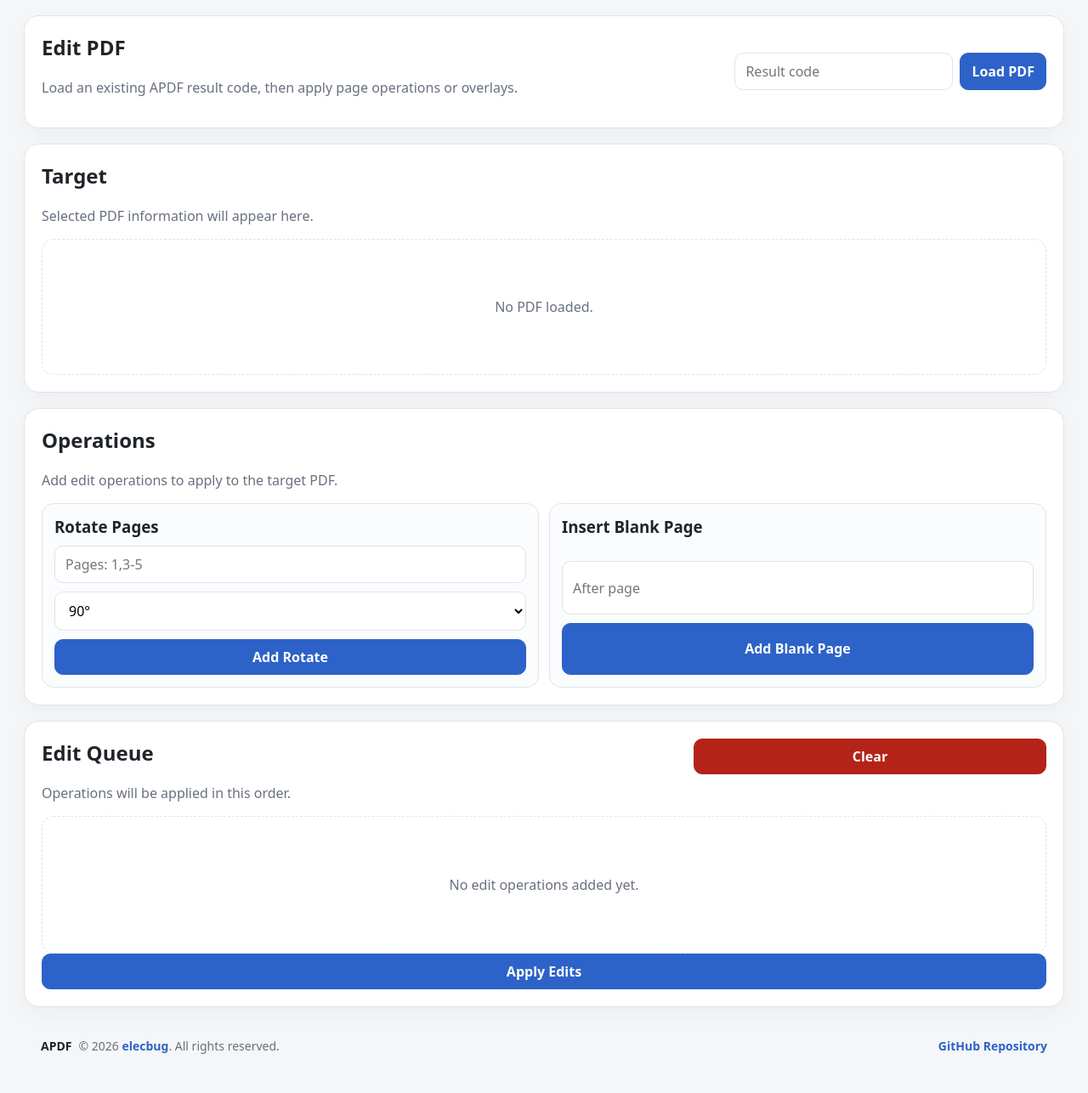
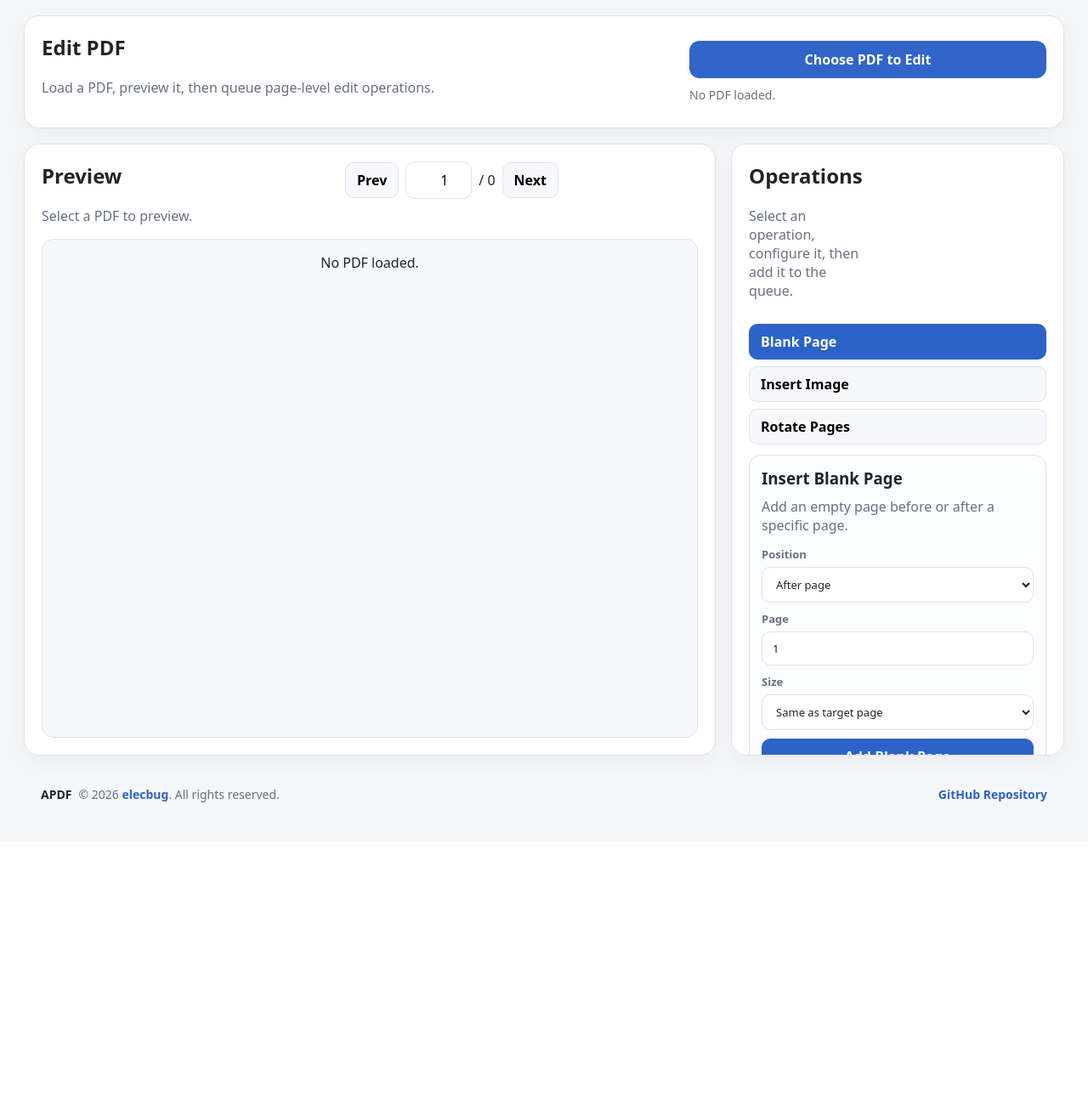
Before and after one commit to elecbug/apdf, a FastAPI app: page /edit in a window 1280 px wide. Shown: the part 182-1468 px from the top of the page at 85% size. After the commit the page ends 1126 px from the top, so only its background shows below. Run offline with FastAPI, Linux system fonts and the light colour scheme.

Commit message:
feat: implement PDF editing features with upload, preview, and operation queue

```diff
--- a/app/static/edit.js
+++ b/app/static/edit.js
@@ -1,53 +1,329 @@
-const editCodeInput = document.getElementById('editCodeInput');
-const loadEditTarget = document.getElementById('loadEditTarget');
-const editTargetInfo = document.getElementById('editTargetInfo');
+import * as pdfjsLib from '/static/pdfjs/pdf.mjs';
+
+pdfjsLib.GlobalWorkerOptions.workerSrc = '/static/pdfjs/pdf.worker.mjs';
+
+const editPdfFile = document.getElementById('editPdfFile');
+const editStatusLine = document.getElementById('editStatusLine');
+
+const previewInfo = document.getElementById('previewInfo');
+const pdfPreviewBox = document.getElementById('pdfPreviewBox');
+const pdfCanvas = document.getElementById('pdfCanvas');
+const prevPageButton = document.getElementById('prevPageButton');
+const nextPageButton = document.getElementById('nextPageButton');
+const previewPageInput = document.getElementById('previewPageInput');
+const previewPageCount = document.getElementById('previewPageCount');
+
+const editToolButtons = document.querySelectorAll('.edit-tool-button');
+const toolPanels = document.querySelectorAll('.tool-panel');
+
+const addBlankPageOp = document.getElementById('addBlankPageOp');
+const addImagePageOp = document.getElementById('addImagePageOp');
+const addRotateOp = document.getElementById('addRotateOp');
+
 const editOpList = document.getElementById('editOpList');
 const clearEditOps = document.getElementById('clearEditOps');
 const applyEditOps = document.getElementById('applyEditOps');
 
-let editTarget = null;
+let targetPdfFile = null;
+let targetPdfDocument = null;
+let currentPageNumber = 1;
 let editOps = [];
+let insertedImages = [];
+
+function setEditStatus(message) {
+  editStatusLine.textContent = message;
+}
+
+function setActiveTool(toolName) {
+  editToolButtons.forEach((button) => {
+    button.classList.toggle('active', button.dataset.tool === toolName);
+  });
+
+  toolPanels.forEach((panel) => {
+    panel.classList.remove('active');
+  });
+
+  const panel = document.getElementById(`toolPanel${capitalize(toolName)}`);
+  if (panel) {
+    panel.classList.add('active');
+  }
+}
+
+function capitalize(text) {
+  return text.charAt(0).toUpperCase() + text.slice(1);
+}
+
+async function loadPdfFromFile(file) {
+  const data = await file.arrayBuffer();
+
+  targetPdfDocument = await pdfjsLib.getDocument({
+    data
+  }).promise;
+
+  targetPdfFile = file;
+  currentPageNumber = 1;
+
+  previewPageInput.value = '1';
+  previewPageInput.max = String(targetPdfDocument.numPages);
+  previewPageCount.textContent = `/ ${targetPdfDocument.numPages}`;
+
+  previewInfo.textContent = `${file.name} · ${targetPdfDocument.numPages} pages`;
+  setEditStatus(`Loaded: ${file.name}`);
+
+  await renderCurrentPage();
+}
+
+async function renderCurrentPage() {
+  if (!targetPdfDocument) {
+    return;
+  }
+
+  const page = await targetPdfDocument.getPage(currentPageNumber);
+  const viewport = page.getViewport({ scale: 1.4 });
+
+  const context = pdfCanvas.getContext('2d');
+  pdfCanvas.width = Math.floor(viewport.width);
+  pdfCanvas.height = Math.floor(viewport.height);
+
+  pdfCanvas.style.display = 'block';
+
+  const emptyBox = pdfPreviewBox.querySelector('.empty-box');
+  if (emptyBox) {
+    emptyBox.style.display = 'none';
+  }
+
+  await page.render({
+    canvasContext: context,
+    viewport
+  }).promise;
+
+  previewPageInput.value = String(currentPageNumber);
+}
+
+function clampPageNumber(pageNumber) {
+  if (!targetPdfDocument) {
+    return 1;
+  }
+
+  return Math.min(Math.max(pageNumber, 1), targetPdfDocument.numPages);
+}
 
 function renderEditOps() {
   editOpList.innerHTML = '';
 
-  if (editOps.length === 0) {
-    return;
-  }
-
   editOps.forEach((op, index) => {
     const li = document.createElement('li');
+
     li.innerHTML = `
       <span>
         <strong>${index + 1}.</strong>
         <code>${op.type}</code>
-        ${JSON.stringify(op)}
+        ${formatOperation(op)}
       </span>
-      <button type="button" data-index="${index}" class="warning">Remove</button>
+      <button type="button" class="warning" data-index="${index}">Remove</button>
     `;
+
     editOpList.appendChild(li);
   });
 }
 
-loadEditTarget.addEventListener('click', () => {
-  const code = editCodeInput.value.trim().toUpperCase();
+function formatOperation(op) {
+  if (op.type === 'insert_blank') {
+    if (op.position === 'end') {
+      return 'at end';
+    }
 
-  if (!code) {
-    alert('Enter a result code.');
+    return `${op.position} page ${op.page}`;
+  }
+
+  if (op.type === 'insert_image_page') {
+    if (op.position === 'end') {
+      return `${op.image_name} at end`;
+    }
+
+    return `${op.image_name} ${op.position} page ${op.page}`;
+  }
+
+  if (op.type === 'rotate') {
+    return `pages ${op.pages}, ${op.angle}°`;
+  }
+
+  return JSON.stringify(op);
+}
+
+function requireTargetPdf() {
+  if (!targetPdfFile || !targetPdfDocument) {
+    alert('Choose a PDF first.');
+    return false;
+  }
+
+  return true;
+}
+
+function parsePageInput(inputElement) {
+  const value = Number.parseInt(inputElement.value, 10);
+
+  if (!Number.isFinite(value) || value < 1) {
+    return null;
+  }
+
+  if (targetPdfDocument && value > targetPdfDocument.numPages) {
+    return targetPdfDocument.numPages;
+  }
+
+  return value;
+}
+
+editPdfFile.addEventListener('change', async () => {
+  const file = editPdfFile.files[0];
+
+  if (!file) {
     return;
   }
 
-  editTarget = { code };
+  if (file.type !== 'application/pdf') {
+    alert('Select a PDF file.');
+    editPdfFile.value = '';
+    return;
+  }
 
-  editTargetInfo.textContent = `Loaded target code: ${code}`;
+  try {
+    setEditStatus('Loading PDF...');
+    await loadPdfFromFile(file);
+  } catch (error) {
+    console.error(error);
+    alert('Failed to load PDF.');
+    setEditStatus('Failed to load PDF.');
+  }
 });
 
-document.getElementById('addRotateOp').addEventListener('click', () => {
+prevPageButton.addEventListener('click', async () => {
+  if (!targetPdfDocument) {
+    return;
+  }
+
+  currentPageNumber = clampPageNumber(currentPageNumber - 1);
+  await renderCurrentPage();
+});
+
+nextPageButton.addEventListener('click', async () => {
+  if (!targetPdfDocument) {
+    return;
+  }
+
+  currentPageNumber = clampPageNumber(currentPageNumber + 1);
+  await renderCurrentPage();
+});
+
+previewPageInput.addEventListener('change', async () => {
+  if (!targetPdfDocument) {
+    return;
+  }
+
+  const requestedPage = Number.parseInt(previewPageInput.value, 10);
+  currentPageNumber = clampPageNumber(requestedPage);
+  await renderCurrentPage();
+});
+
+editToolButtons.forEach((button) => {
+  button.addEventListener('click', () => {
+    setActiveTool(button.dataset.tool);
+  });
+});
+
+addBlankPageOp.addEventListener('click', () => {
+  if (!requireTargetPdf()) {
+    return;
+  }
+
+  const position = document.getElementById('blankPosition').value;
+  const pageInput = document.getElementById('blankPageNumber');
+  const size = document.getElementById('blankPageSize').value;
+
+  const op = {
+    type: 'insert_blank',
+    position,
+    size
+  };
+
+  if (position !== 'end') {
+    const page = parsePageInput(pageInput);
+
+    if (page === null) {
+      alert('Enter a valid page number.');
+      return;
+    }
+
+    op.page = page;
+  }
+
+  editOps.push(op);
+  renderEditOps();
+});
+
+addImagePageOp.addEventListener('click', () => {
+  if (!requireTargetPdf()) {
+    return;
+  }
+
+  const imageInput = document.getElementById('insertImageFile');
+  const imageFile = imageInput.files[0];
+
+  if (!imageFile) {
+    alert('Choose an image file.');
+    return;
+  }
+
+  const allowedTypes = new Set(['image/png', 'image/jpeg', 'image/webp']);
+
+  if (!allowedTypes.has(imageFile.type)) {
+    alert('Choose a PNG, JPEG, or WebP image.');
+    return;
+  }
+
+  const position = document.getElementById('imagePosition').value;
+  const pageInput = document.getElementById('imagePageNumber');
+  const fit = document.getElementById('imageFitMode').value;
+
+  const imageId = `image_${Date.now()}_${insertedImages.length}`;
+  insertedImages.push({
+    id: imageId,
+    file: imageFile
+  });
+
+  const op = {
+    type: 'insert_image_page',
+    image_id: imageId,
+    image_name: imageFile.name,
+    position,
+    fit
+  };
+
+  if (position !== 'end') {
+    const page = parsePageInput(pageInput);
+
+    if (page === null) {
+      alert('Enter a valid page number.');
+      return;
+    }
+
+    op.page = page;
+  }
+
+  editOps.push(op);
+  renderEditOps();
+});
+
+addRotateOp.addEventListener('click', () => {
+  if (!requireTargetPdf()) {
+    return;
+  }
+
   const pages = document.getElementById('rotatePages').value.trim();
   const angle = Number.parseInt(document.getElementById('rotateAngle').value, 10);
 
   if (!pages) {
-    alert('Enter pages.');
+    alert('Enter pages to rotate.');
     return;
   }
 
@@ -60,25 +336,12 @@ document.getElementById('addRotateOp').addEventListener('click', () => {
   renderEditOps();
 });
 
-document.getElementById('addBlankPageOp').addEventListener('click', () => {
-  const afterPage = Number.parseInt(document.getElementById('blankAfterPage').value, 10);
+editOpList.addEventListener('click', (event) => {
+  const button = event.target.closest('button[data-index]');
 
-  if (!Number.isFinite(afterPage) || afterPage < 0) {
-    alert('Enter a valid page number.');
+  if (!button) {
     return;
   }
-
-  editOps.push({
-    type: 'insert_blank',
-    after_page: afterPage
-  });
-
-  renderEditOps();
-});
-
-editOpList.addEventListener('click', (event) => {
-  const button = event.target.closest('button[data-index]');
-  if (!button) return;
 
   const index = Number.parseInt(button.dataset.index, 10);
   editOps.splice(index, 1);
@@ -87,12 +350,12 @@ editOpList.addEventListener('click', (event) => {
 
 clearEditOps.addEventListener('click', () => {
   editOps = [];
+  insertedImages = [];
   renderEditOps();
 });
 
-applyEditOps.addEventListener('click', () => {
-  if (!editTarget) {
-    alert('Load a target PDF first.');
+applyEditOps.addEventListener('click', async () => {
+  if (!requireTargetPdf()) {
     return;
   }
 
@@ -101,5 +364,28 @@ applyEditOps.addEventListener('click', () => {
     return;
   }
 
+  const formData = new FormData();
+  formData.append('pdf', targetPdfFile);
+  formData.append('operations', JSON.stringify(editOps));
+
+  insertedImages.forEach((item) => {
+    formData.append(item.id, item.file);
+  });
+
+  // Backend endpoint will be implemented later.
+  // Expected endpoint:
+  // POST /edit/apply
+  //
+  // const response = await fetch('/edit/apply', {
+  //   method: 'POST',
+  //   body: formData
+  // });
+  //
+  // const result = await response.json();
+  // window.location.href = result.job_url;
+
   alert('Edit backend is not implemented yet.');
 });
+
+setActiveTool('blank');
+renderEditOps();
--- a/app/static/style.css
+++ b/app/static/style.css
@@ -485,39 +485,95 @@ input.primary:hover {
   margin-bottom: 18px;
 }
 
-.edit-target {
-  display: flex;
-  gap: 8px;
+.edit-upload-box {
+  width: min(420px, 100%);
 }
 
-.edit-layout {
+.edit-workspace {
+  display: grid;
+  grid-template-columns: minmax(0, 1.35fr) minmax(360px, 0.65fr);
+  gap: 18px;
+  align-items: stretch;
+}
+
+.edit-preview-pane {
+  height: 720px;
   display: flex;
   flex-direction: column;
-  gap: 18px;
+  overflow: hidden;
 }
 
-.edit-pane {
-  min-height: 260px;
+.edit-control-pane {
+  height: 720px;
+  display: flex;
+  flex-direction: column;
+  overflow-y: auto;
+  overflow-x: hidden;
 }
 
-.empty-box {
+.preview-controls {
   display: flex;
   align-items: center;
-  justify-content: center;
-  min-height: 160px;
-  border: 1px dashed var(--line);
-  border-radius: var(--radius-lg);
-  color: var(--muted);
+  gap: 8px;
+  flex-wrap: wrap;
 }
 
-.edit-tools {
-  display: grid;
-  grid-template-columns: repeat(auto-fit, minmax(260px, 1fr));
+.preview-controls input {
+  width: 78px;
+  text-align: right;
+}
+
+.pdf-preview-box {
+  flex: 1 1 0;
+  min-height: 0;
+  overflow: auto;
+  display: flex;
+  justify-content: center;
+  align-items: flex-start;
+  padding: 16px;
+  border: 1px solid var(--line);
+  border-radius: var(--radius-lg);
+  background: var(--secondary-bg);
+}
+
+.pdf-canvas {
+  display: none;
+  max-width: 100%;
+  height: auto;
+  background: var(--white);
+  box-shadow: var(--shadow-card);
+}
+
+.edit-control-pane {
   gap: 12px;
 }
 
-.edit-tool-card {
+.edit-tool-tabs {
   display: grid;
+  grid-template-columns: 1fr;
+  gap: 8px;
+  flex-shrink: 0;
+}
+
+.edit-tool-button {
+  width: 100%;
+  min-height: 40px;
+  text-align: left;
+  background: var(--secondary-bg);
+}
+
+.edit-tool-button.active {
+  background: var(--accent);
+  color: var(--white);
+  border-color: var(--accent);
+}
+
+.edit-tool-panel {
+  flex-shrink: 0;
+}
+
+.tool-panel {
+  display: none;
   gap: 10px;
   padding: 14px;
   border: 1px solid var(--line);
@@ -525,17 +581,57 @@ input.primary:hover {
   background: var(--panel-soft);
 }
 
-.edit-tool-card h3 {
+.tool-panel.active {
+  display: grid;
+}
+
+.tool-panel h3 {
   margin: 0;
+}
+
+.tool-panel p {
+  margin-bottom: 4px;
+}
+
+.tool-panel label {
+  display: grid;
+  gap: 6px;
+  color: var(--muted);
+  font-size: 13px;
+  font-weight: 700;
+}
+
+.tool-panel label input,
+.tool-panel label select {
+  color: var(--text);
+  font-weight: 400;
+}
+
+.edit-queue-head {
+  display: flex;
+  justify-content: space-between;
+  align-items: flex-start;
+  gap: 12px;
+  margin-top: 4px;
+  flex-shrink: 0;
+}
+
+.edit-queue-head h2 {
+  margin-bottom: 4px;
 }
 
 .edit-op-list {
   list-style: none;
-  padding: 0;
+  padding: 0 4px 0 0;
   margin: 0;
-  display: grid;
+  display: flex;
+  flex-direction: column;
   gap: 10px;
-  min-height: 160px;
+
+  flex: 0 0 auto;
+  min-height: 140px;
+  max-height: 240px;
+  overflow-y: auto;
 }
 
 .edit-op-list:empty::before {
@@ -543,10 +639,12 @@ input.primary:hover {
   display: flex;
   align-items: center;
   justify-content: center;
-  min-height: 160px;
+  min-height: 140px;
+  height: 100%;
   border: 1px dashed var(--line);
   border-radius: var(--radius-lg);
   color: var(--muted);
+  text-align: center;
 }
 
 .edit-op-list li {
--- a/app/templates/edit.html
+++ b/app/templates/edit.html
@@ -8,59 +8,144 @@
 <section class="card edit-hero">
   <div>
     <h2>Edit PDF</h2>
-    <p>Load an existing APDF result code, then apply page operations or overlays.</p>
+    <p>Load a PDF, preview it, then queue page-level edit operations.</p>
   </div>
 
-  <div class="edit-target">
-    <input id="editCodeInput" placeholder="Result code">
-    <button type="button" id="loadEditTarget" class="primary">Load PDF</button>
+  <div class="upload-box edit-upload-box">
+    <div class="file-picker">
+      <input id="editPdfFile" class="file-input" type="file" accept="application/pdf">
+      <label for="editPdfFile" class="button-like primary file-button">Choose PDF to Edit</label>
+    </div>
+
+    <p id="editStatusLine" class="status-line">No PDF loaded.</p>
   </div>
 </section>
 
-<section class="edit-layout">
-  <div class="card edit-pane">
+<section class="edit-workspace">
+  <div class="card edit-preview-pane">
     <div class="pane-head">
       <div>
-        <h2>Target</h2>
-        <p>Selected PDF information will appear here.</p>
+        <h2>Preview</h2>
+        <p id="previewInfo">Select a PDF to preview.</p>
+      </div>
+
+      <div class="preview-controls">
+        <button type="button" id="prevPageButton" class="secondary">Prev</button>
+        <input id="previewPageInput" type="number" min="1" value="1">
+        <span id="previewPageCount">/ 0</span>
+        <button type="button" id="nextPageButton" class="secondary">Next</button>
       </div>
     </div>
 
-    <div id="editTargetInfo" class="empty-box">
-      No PDF loaded.
+    <div id="pdfPreviewBox" class="pdf-preview-box">
+      <div class="empty-box">No PDF loaded.</div>
+      <canvas id="pdfCanvas" class="pdf-canvas"></canvas>
     </div>
   </div>
 
-  <div class="card edit-pane">
+  <div class="card edit-control-pane">
     <div class="pane-head">
       <div>
         <h2>Operations</h2>
-        <p>Add edit operations to apply to the target PDF.</p>
+        <p>Select an operation, configure it, then add it to the queue.</p>
       </div>
     </div>
 
-    <div class="edit-tools">
-      <section class="edit-tool-card">
-        <h3>Rotate Pages</h3>
-        <input id="rotatePages" placeholder="Pages: 1,3-5">
-        <select id="rotateAngle">
-          <option value="90">90°</option>
-          <option value="180">180°</option>
-          <option value="270">270°</option>
-        </select>
-        <button type="button" id="addRotateOp" class="primary">Add Rotate</button>
+    <div class="edit-tool-tabs">
+      <button type="button" class="edit-tool-button active" data-tool="blank">Blank Page</button>
+      <button type="button" class="edit-tool-button" data-tool="image">Insert Image</button>
+      <button type="button" class="edit-tool-button" data-tool="rotate">Rotate Pages</button>
+    </div>
+
+    <div class="edit-tool-panel">
+      <section id="toolPanelBlank" class="tool-panel active">
+        <h3>Insert Blank Page</h3>
+        <p>Add an empty page before or after a specific page.</p>
+
+        <label>
+          Position
+          <select id="blankPosition">
+            <option value="after">After page</option>
+            <option value="before">Before page</option>
+            <option value="end">At the end</option>
+          </select>
+        </label>
+
+        <label>
+          Page
+          <input id="blankPageNumber" type="number" min="1" value="1">
+        </label>
+
+        <label>
+          Size
+          <select id="blankPageSize">
+            <option value="same">Same as target page</option>
+            <option value="a4">A4</option>
+            <option value="letter">Letter</option>
+          </select>
+        </label>
+
+        <button type="button" id="addBlankPageOp" class="primary width-full">Add Blank Page</button>
       </section>
 
-      <section class="edit-tool-card">
-        <h3>Insert Blank Page</h3>
-        <input id="blankAfterPage" type="number" min="0" placeholder="After page">
-        <button type="button" id="addBlankPageOp" class="primary">Add Blank Page</button>
+      <section id="toolPanelImage" class="tool-panel">
+        <h3>Insert Image as Page</h3>
+        <p>Insert a PNG/JPEG/WebP image as a new PDF page.</p>
+
+        <label>
+          Image file
+          <input id="insertImageFile" type="file" accept="image/png,image/jpeg,image/webp">
+        </label>
+
+        <label>
+          Position
+          <select id="imagePosition">
+            <option value="after">After page</option>
+            <option value="before">Before page</option>
+            <option value="end">At the end</option>
+          </select>
+        </label>
+
+        <label>
+          Page
+          <input id="imagePageNumber" type="number" min="1" value="1">
+        </label>
+
+        <label>
+          Fit mode
+          <select id="imageFitMode">
+            <option value="fit">Fit inside page</option>
+            <option value="fill">Fill page</option>
+            <option value="original">Original size</option>
+          </select>
+        </label>
+
+        <button type="button" id="addImagePageOp" class="primary width-full">Add Image Page</button>
+      </section>
+
+      <section id="toolPanelRotate" class="tool-panel">
+        <h3>Rotate Pages</h3>
+        <p>Rotate selected pages. Use comma-separated page numbers or ranges.</p>
+
+        <label>
+          Pages
+          <input id="rotatePages" placeholder="Example: 1,3-5">
+        </label>
+
+        <label>
+          Angle
+          <select id="rotateAngle">
+            <option value="90">90° clockwise</option>
+            <option value="180">180°</option>
+            <option value="270">270° clockwise</option>
+          </select>
+        </label>
+
+        <button type="button" id="addRotateOp" class="primary width-full">Add Rotate</button>
       </section>
     </div>
-  </div>
 
-  <div class="card edit-pane">
-    <div class="pane-head">
+    <div class="edit-queue-head">
       <div>
         <h2>Edit Queue</h2>
         <p>Operations will be applied in this order.</p>
@@ -69,11 +154,12 @@
     </div>
 
     <ol id="editOpList" class="edit-op-list"></ol>
+
     <button type="button" id="applyEditOps" class="primary width-full">Apply Edits</button>
   </div>
 </section>
 {% endblock %}
 
 {% block scripts %}
-<script src="/static/edit.js?v=1" defer></script>
+<script type="module" src="/static/edit.js?v=2"></script>
 {% endblock %}
```
Also changed, not shown: other parts of app/static/style.css (+48 -1 lines).
